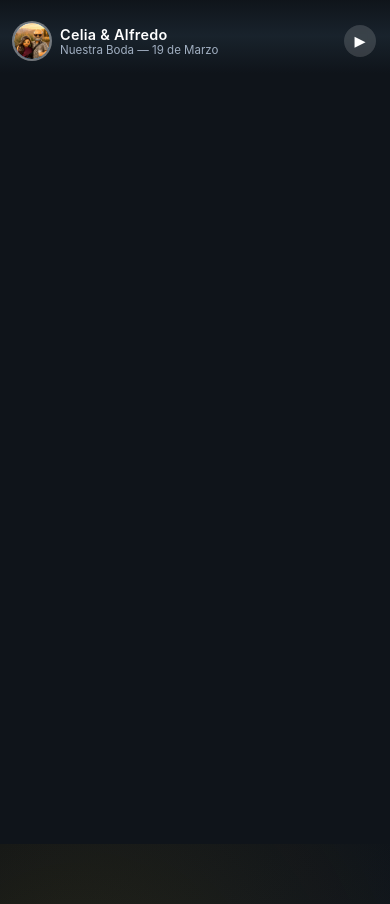
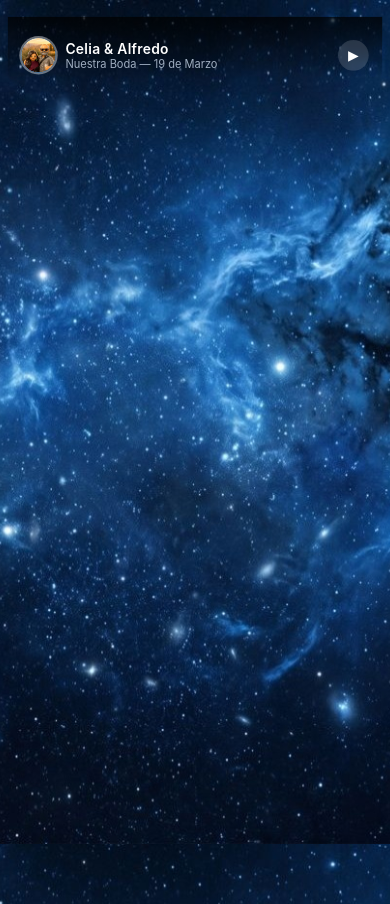
Before and after one commit to alfrenovsky/invite, a Flask app: template api/app/templates/index.html in a window 390 px wide. Run offline with Flask 3, Linux system fonts and the light colour scheme; the template is opened without the code that fills it, so the values that code supplies are empty.

Commit message:
feat: permanently lock PC desktop mode regardless of browser window width

```diff
--- a/html/assets/css/story.css
+++ b/html/assets/css/story.css
@@ -39,14 +39,13 @@
                 linear-gradient(135deg, #0b0f14 0%, #151d26 100%);
         }
 
-        @media (min-width: 768px) {
-            body {
+        body.is-desktop-mode,
+        body:not(.is-mobile-mode) {
             background-image: url('/assets/background.jpeg');
             background-size: cover;
             background-position: center center;
             background-repeat: no-repeat;
             background-attachment: fixed;
-            }
         }
 
 
@@ -77,16 +76,14 @@
             transition: transform 0.05s ease-out;
         }
 
-        @media (max-width: 767px) {
-            .stories-wrapper {
+        body.is-mobile-mode .stories-wrapper {
             align-items: flex-end; /* Bottom-docked for 20:9+ phones */
             background-color: var(--bg-dark);
         }
 
-            .story-container {
+        body.is-mobile-mode .story-container {
             transform-origin: bottom center;
             touch-action: pan-y;
-            }
         }
 
 
@@ -280,72 +277,38 @@
         }
 
 
-        @media (min-width: 768px) {
-            .story-slide.side-slide {
+        .is-desktop-mode .story-slide.side-slide,
+        body:not(.is-mobile-mode) .story-slide.side-slide {
             pointer-events: auto !important;
             cursor: pointer !important;
         }
-            .story-slide.side-slide * {
+        .is-desktop-mode .story-slide.side-slide *,
+        body:not(.is-mobile-mode) .story-slide.side-slide * {
             pointer-events: none !important;
             user-select: none !important;
         }
-            .story-slide.side-slide:hover {
+        .is-desktop-mode .story-slide.side-slide:hover,
+        body:not(.is-mobile-mode) .story-slide.side-slide:hover {
             opacity: 0.95 !important;
             transform: var(--slide-hover-transform) !important;
         }
-            .story-slide.side-slide.next-slide:hover {
+        .is-desktop-mode .story-slide.side-slide.next-slide:hover,
+        body:not(.is-mobile-mode) .story-slide.side-slide.next-slide:hover {
             filter: blur(6px) brightness(0.8) !important;
         }
-            .story-slide.side-slide.prev-slide:hover {
+        .is-desktop-mode .story-slide.side-slide.prev-slide:hover,
+        body:not(.is-mobile-mode) .story-slide.side-slide.prev-slide:hover {
             filter: blur(0px) brightness(1) !important;
         }
-        }
 
-        @media (max-width: 767px) {
-            .stories-wrapper {
-                width: 100vw;
-                height: 100vh;
-                height: 100dvh;
-                display: flex;
-                align-items: flex-end; /* Align 19.5:9 content to bottom on 20:9+ phones */
-                justify-content: center;
-                background-color: var(--bg-dark);
-                overflow: hidden;
-            }
-
-            .story-container {
-                width: 390px;
-                height: 845px;
-                position: relative;
-                display: flex;
-                flex-direction: column;
-                justify-content: flex-end; /* Content docked to bottom */
-                border-radius: 0;
-                overflow: visible;
-                touch-action: pan-y;
-                transform-origin: bottom center;
-                --scale: calc(100vw / 390);
-                transform: scale(var(--scale));
-            }
-
-            /* Main Slide Deck: fixed 19.5:9 canvas pinned to bottom */
-            .story-slides {
-                width: 390px;
-                height: 845px;
-                position: relative;
-                flex-shrink: 0;
-            }
-
-            .story-slide {
-                width: 390px;
-                height: 845px;
+        body.is-mobile-mode .story-slide {
             border-radius: 0;
             box-shadow: none;
             touch-action: pan-y;
         }
 
         /* Header on mobile: anchored at top, fills upper notch/status area on 20:9+ phones */
-            .top-bar {
+        body.is-mobile-mode .top-bar {
             position: absolute;
             top: 0;
             left: 0;
@@ -356,7 +319,6 @@
             padding-right: 14px;
             padding-bottom: 14px;
             background: linear-gradient(180deg, rgba(15, 20, 26, 0.98) 0%, rgba(26, 37, 47, 0.85) 50%, rgba(26, 37, 47, 0) 100%);
-            }
         }
 
 
--- a/html/assets/js/story.js
+++ b/html/assets/js/story.js
@@ -7,10 +7,29 @@
     const btnDesktopPrev = document.getElementById('btnDesktopPrev');
     const btnDesktopNext = document.getElementById('btnDesktopNext');
     const btnPause = document.getElementById('btnPause');
+    const isMobileDevice = /Android|iPhone|iPod|BlackBerry|IEMobile|Opera Mini/i.test(navigator.userAgent) ||
+                           (window.matchMedia && window.matchMedia('(hover: none) and (pointer: coarse)').matches && window.screen.width <= 768);
+    const isDesktop = !isMobileDevice;
+
+    function applyDeviceModeClass() {
+        if (document.body) {
+            document.body.classList.toggle('is-mobile-mode', isMobileDevice);
+            document.body.classList.toggle('is-desktop-mode', isDesktop);
+        }
+    }
+    if (document.readyState === 'loading') {
+        document.addEventListener('DOMContentLoaded', applyDeviceModeClass);
+    } else {
+        applyDeviceModeClass();
+    }
+
     const toast = document.getElementById('toast');
     const container = document.getElementById('storyContainer');
 
+
     let currentIndex = 0;
+
+
     let isAutoplay = false;
     let isPaused = false;
     let slideStartTime = 0;
@@ -110,7 +129,6 @@
     // ==============================================================
     function showSlide(index) {
         if (slides.length === 0) return;
-        const isDesktop = window.innerWidth >= 768;
         const isLastSlide = (index === slides.length - 1);
 
         if (tapLeft && tapRight) {
@@ -138,7 +156,6 @@
                 s.style.setProperty('--slide-transform', `translateX(${shiftPx}px) scale(0.40)`);
                 s.style.setProperty('--slide-hover-transform', `translateX(${shiftPx}px) scale(0.43)`);
                 s.style.transform = `translateX(${shiftPx}px) scale(0.40)`;
-
 
                 s.style.zIndex = (20 - absOffset).toString();
                 s.style.visibility = 'visible';
@@ -174,12 +191,15 @@
     }
 
     function updateStoryScale() {
-
         if (!container) return;
-        const isDesktop = window.innerWidth >= 768;
         if (isDesktop) {
             const targetHeight = Math.min(window.innerHeight * 0.98, 1664);
-            const scale = targetHeight / 845;
+            let scale = targetHeight / 845;
+            // On PC when the window is narrow, scale proportionally down to fit horizontally
+            const maxAllowedWidth = window.innerWidth * 0.96;
+            if ((390 * scale) > maxAllowedWidth) {
+                scale = maxAllowedWidth / 390;
+            }
             container.style.setProperty('--scale', scale.toFixed(4));
             container.style.transformOrigin = 'center center';
         } else {
@@ -193,6 +213,7 @@
         updateStoryScale();
         showSlide(currentIndex);
     });
+
 
 
     function startSlideTimer() {
@@ -378,8 +399,9 @@
                 isPaused = false;
             }
 
-            // Pull to refresh downward gesture (diffY > 15 and downward dominant)
-            if (pullEligible && diffY > 15 && diffY > Math.abs(diffX) * 0.8 && window.innerWidth < 768) {
+            // Pull to refresh downward gesture (diffY > 15 and downward dominant on mobile)
+            if (pullEligible && diffY > 15 && diffY > Math.abs(diffX) * 0.8 && isMobileDevice) {
+
                 isPullingToRefresh = true;
                 if (holdTimeout) clearTimeout(holdTimeout);
                 isPaused = false;
```
Lines whose indentation alone changed are shown as unchanged.
